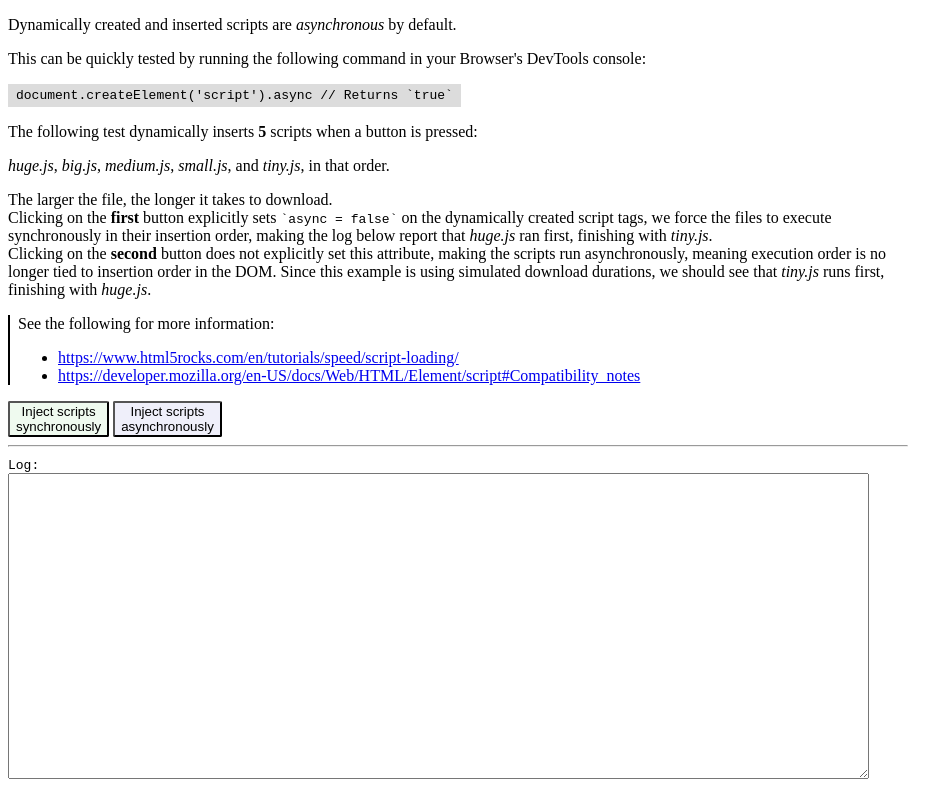
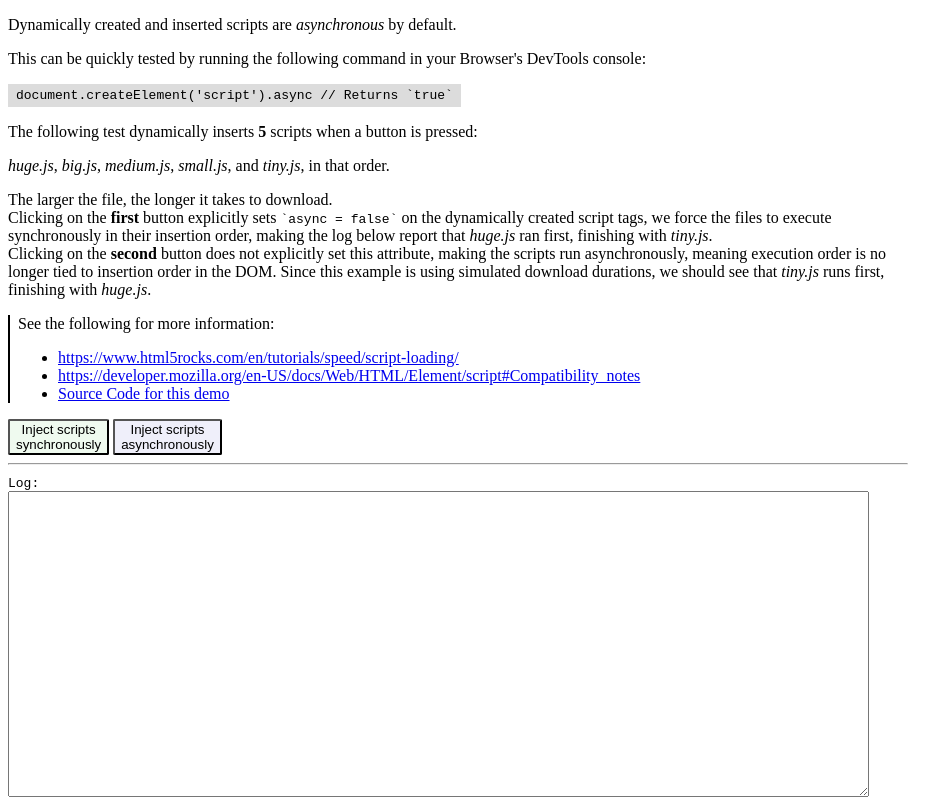
Before and after one commit to romellem/async-script-injection-example, a website: page public/index.html in a window 1280 px wide. Shown: the whole page, without its empty margins (0-941 px from the left). Drawn offline with Linux system fonts and the light colour scheme.

Commit message:
Links to source code

```diff
--- a/public/index.html
+++ b/public/index.html
@@ -31,6 +31,7 @@
 		<ul>
 			<li><a href="https://www.html5rocks.com/en/tutorials/speed/script-loading/">https://www.html5rocks.com/en/tutorials/speed/script-loading/</a></li>
 			<li><a href="https://developer.mozilla.org/en-US/docs/Web/HTML/Element/script#Compatibility_notes">https://developer.mozilla.org/en-US/docs/Web/HTML/Element/script#Compatibility_notes</a></li>
+			<li><a href="https://github.com/romellem/async-script-injection-example">Source Code for this demo</a></li>
 		</ul>
 	</blockquote>
 	<button id="sync">Inject scripts<br>synchronously</button>
```
